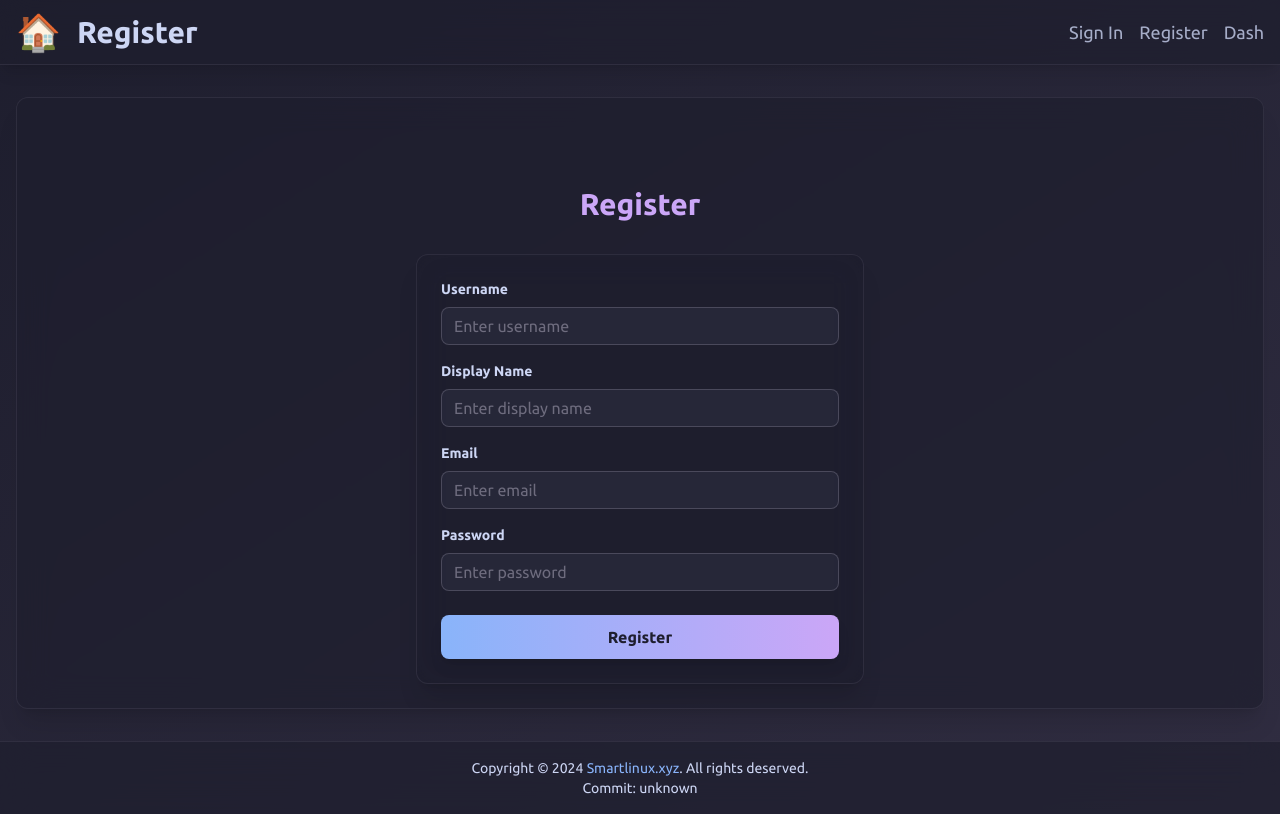
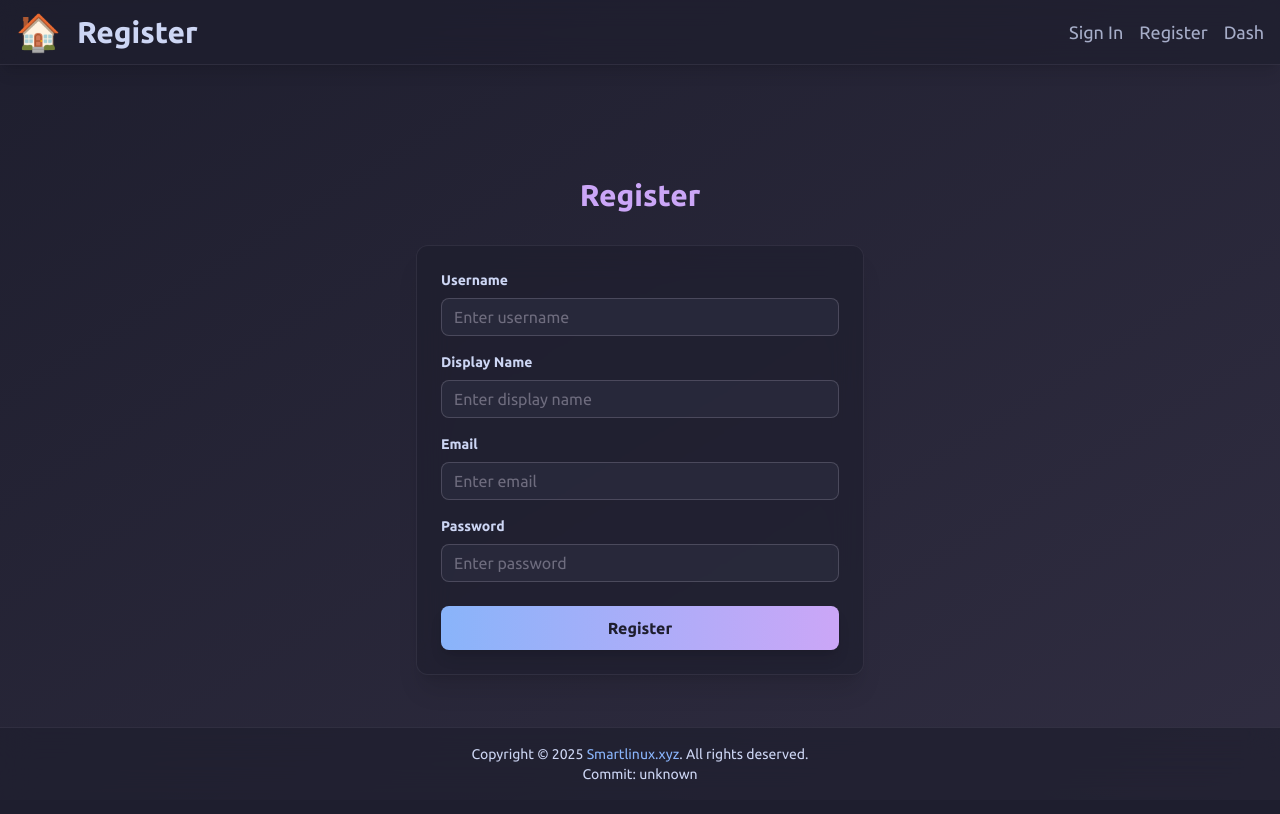
Before and after one commit to Smartlinuxcoder/BreezeCloud, a SvelteKit app: page /register in a window 1280 px wide. Built offline with nearby package versions, Linux system fonts and the light colour scheme; no server answers.

Commit message:
better ui

```diff
--- a/src/routes/+layout.svelte
+++ b/src/routes/+layout.svelte
@@ -14,8 +14,12 @@
     <title>{pageName}</title>
 </svelte:head>
 
-<main class="min-h-screen flex flex-col bg-gradient-to-br from-[#1e1e2e] to-[#302d41]">
-    <header class="backdrop-blur-lg bg-[#1e1e2e]/70 border-b border-[#6e6c7e]/20 shadow-lg">
+<main
+    class="min-h-screen flex flex-col bg-gradient-to-br from-[#1e1e2e] to-[#302d41]"
+>
+    <header
+        class="backdrop-blur-lg bg-[#1e1e2e]/70 border-b border-[#6e6c7e]/20 shadow-lg"
+    >
         <div class="container mx-auto px-4 py-3">
             <div class="flex flex-col sm:flex-row items-center justify-between">
                 <div class="flex items-center mb-4 sm:mb-0">
@@ -71,14 +75,16 @@
     </header>
 
     <div class="flex-grow container mx-auto px-4 py-8">
-        <div class="backdrop-blur-lg bg-[#1e1e2e]/70 border border-[#6e6c7e]/20 rounded-xl shadow-xl p-6">
+        <div class="rounded-lg p-4">
             <slot></slot>
         </div>
     </div>
 
-    <footer class="backdrop-blur-lg bg-[#1e1e2e]/70 border-t border-[#6e6c7e]/20 text-[#cdd6f4] py-4 mt-auto">
+    <footer
+        class="backdrop-blur-lg bg-[#1e1e2e]/70 border-t border-[#6e6c7e]/20 text-[#cdd6f4] py-4 mt-auto"
+    >
         <div class="container mx-auto px-4 text-center text-sm">
-            Copyright &copy; 2024
+            Copyright &copy; 2025
             <a
                 href="https://smartlinux.xyz"
                 target="_blank"
@@ -101,4 +107,5 @@
         margin: 0;
         background: #1e1e2e;
     }
+
 </style>
--- a/src/routes/+page.svelte
+++ b/src/routes/+page.svelte
@@ -1,2 +1,7 @@
-<h1>Welcome to SvelteKit</h1>
-<p>Visit <a href="https://svelte.dev/docs/kit">svelte.dev/docs/kit</a> to read the documentation</p>
+<div class="bg-white p-8">
+    <h1>Welcome to SvelteKit</h1>
+    <p>
+        Visit <a href="https://svelte.dev/docs/kit">svelte.dev/docs/kit</a> to read
+        the documentation
+    </p>
+</div>
--- a/src/routes/dashboard/+page.svelte
+++ b/src/routes/dashboard/+page.svelte
@@ -367,7 +367,7 @@
     </div>
 {/if}
 
-<div class="min-h-screen bg-[#1E1E2E] p-4">
+<div class="min-h-screen bg-[#1E1E2E] p-6 rounded-lg">
     <div class="max-w-7xl mx-auto">
         <!-- Header Section -->
         <div
@@ -432,6 +432,13 @@
                         {uploading ? "Uploading..." : "Upload"}
                     </label>
                 </div>
+                <button
+                on:click={createFolder}
+                class="flex items-center gap-2 px-4 py-2 bg-[#89B4FA] hover:bg-[#74C7EC] text-[#1E1E2E] rounded-lg"
+            >
+                <FolderPlus size={24} />
+                New Folder
+            </button>
             </div>
         </div>
 
@@ -461,13 +468,7 @@
         </div>
 
         <div class="flex items-center gap-4">
-            <button
-                on:click={createFolder}
-                class="flex items-center gap-2 px-4 py-2 bg-[#89B4FA] hover:bg-[#74C7EC] text-[#1E1E2E] rounded-lg"
-            >
-                <FolderPlus size={24} />
-                New Folder
-            </button>
+
         </div>
 
         <!-- Files Section -->
```
Lines whose indentation alone changed are shown as unchanged.
